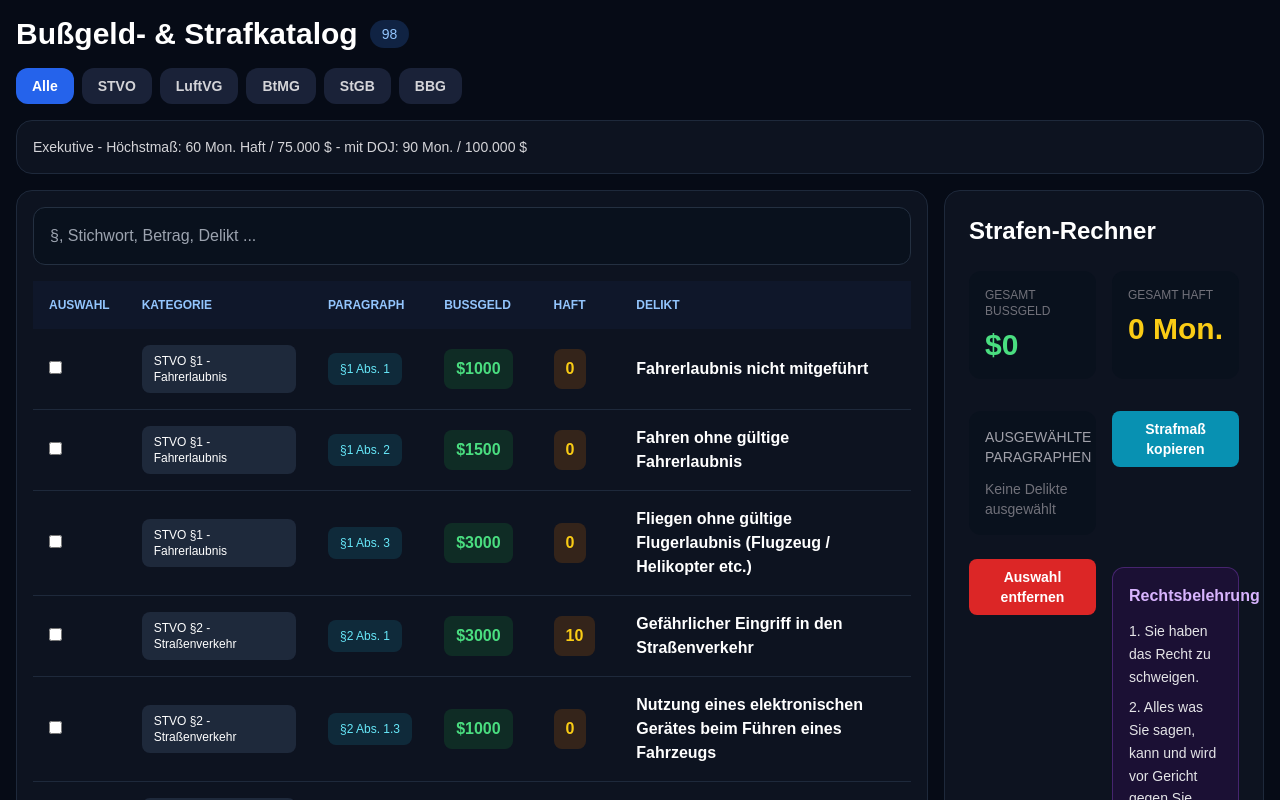
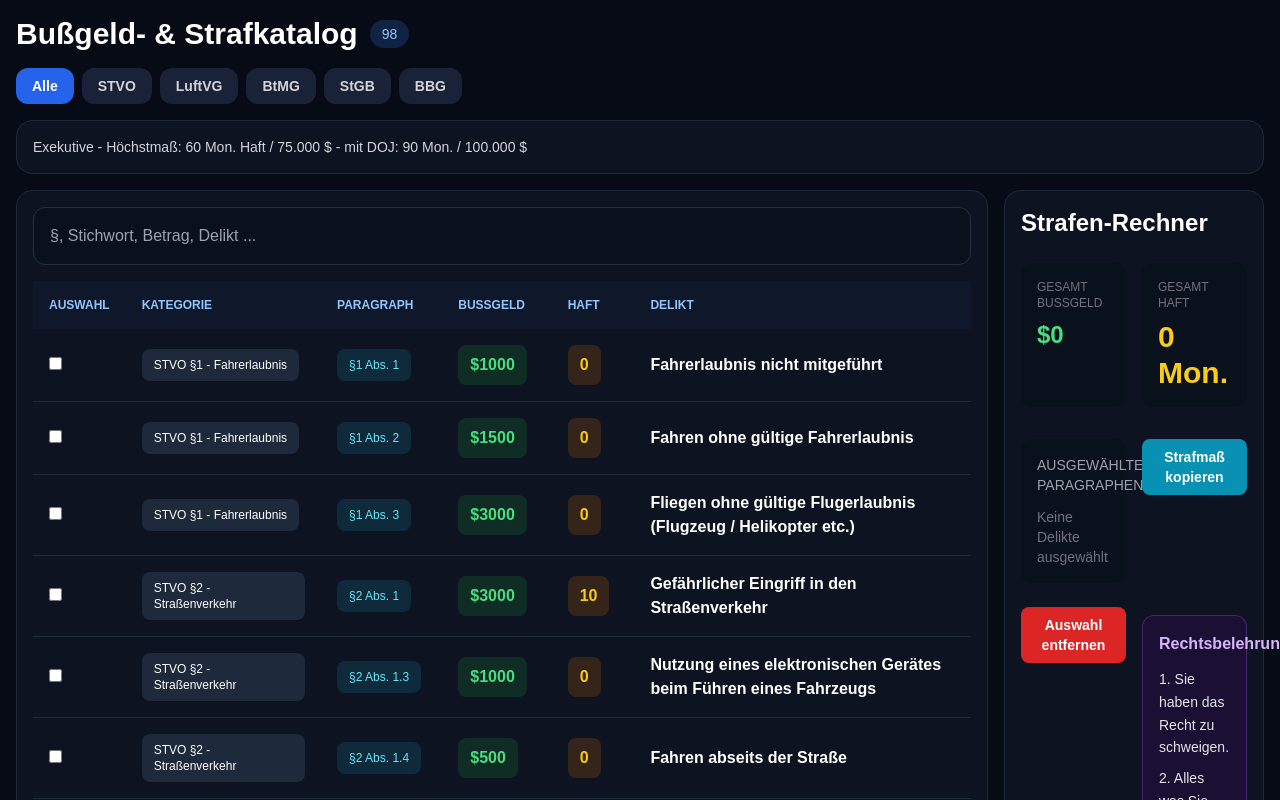
Before and after one commit to Drey2121/Bu-geldkatalog, a React (Vite) app in the folder bussgeld-app/: page / in a window 1280 px wide. Shown: the top 800 px of the page. Built offline with nearby package versions, Linux system fonts and the light colour scheme.

Commit message:
sidebar compact

```diff
--- a/bussgeld-app/src/App.jsx
+++ b/bussgeld-app/src/App.jsx
@@ -1120,7 +1120,7 @@ const filtered = delikte.filter((x) => {
         Exekutive - Höchstmaß: 60 Mon. Haft / 75.000 $ - mit DOJ: 90 Mon. / 100.000 $
       </div>
 
-      <div className="grid grid-cols-1 lg:grid-cols-[minmax(0,1fr)_320px] gap-4">
+      <div className="grid grid-cols-1 lg:grid-cols-[minmax(0,1fr)_260px] gap-4">
 
         <div className="bg-[#0d1320] border border-[#1e293b] rounded-2xl p-4">
 
@@ -1234,7 +1234,7 @@ const filtered = delikte.filter((x) => {
 
         </div>
 
-        <div className="bg-[#0d1320] border border-[#1e293b] rounded-2xl p-6 h-fit sticky top-4">
+        <div className="bg-[#0d1320] border border-[#1e293b] rounded-2xl p-4 h-fit sticky top-4">
 
           <h2 className="text-2xl font-black mb-6">
             Strafen-Rechner
@@ -1248,7 +1248,7 @@ const filtered = delikte.filter((x) => {
                 GESAMT BUSSGELD
               </div>
 
-              <div className="text-3xl font-black text-green-400">
+              <div className="text-2xl font-black text-green-400">
                 ${gesamtBussgeld}
               </div>
 
```
